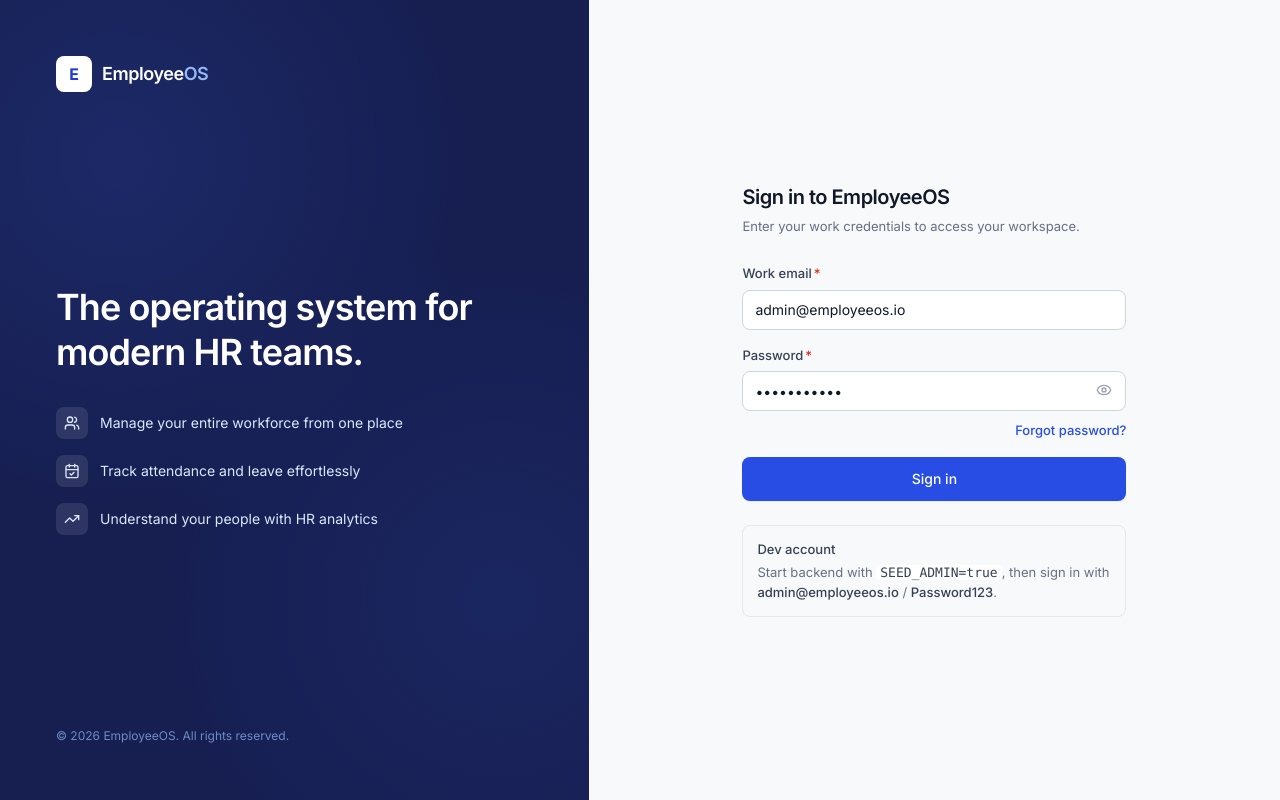
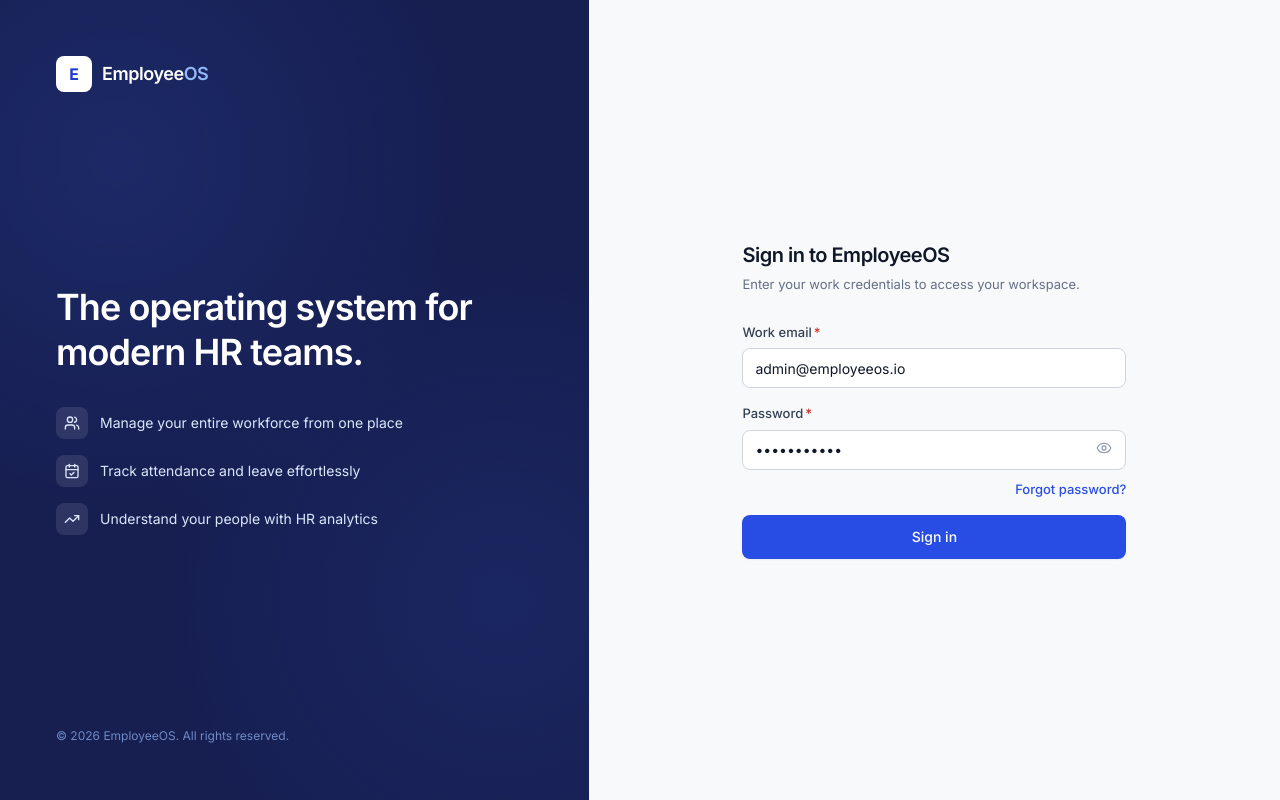
Before and after one commit to vishu8650253797-new/EmployeeOS, a React (Vite) app in the folder frontend/: page /login in a window 1280 px wide. Built offline with nearby package versions, Linux system fonts and the light colour scheme.

Commit message:
refactor: remove developer account instructions from login page

```diff
--- a/frontend/src/pages/auth/Login.jsx
+++ b/frontend/src/pages/auth/Login.jsx
@@ -101,15 +101,6 @@ export default function Login() {
           {loading ? 'Signing in…' : 'Sign in'}
         </Button>
       </form>
-
-      <div className="mt-6 rounded-lg border border-line bg-canvas p-3.5 text-[13px] text-ink-500">
-        <p className="font-medium text-ink-700">Dev account</p>
-        <p className="mt-1">
-          Start backend with <code className="rounded bg-surface px-1 text-ink-700">SEED_ADMIN=true</code>, then sign in with{' '}
-          <span className="font-medium text-ink-700">admin@employeeos.io</span> /{' '}
-          <span className="font-medium text-ink-700">Password123</span>.
-        </p>
-      </div>
     </div>
   );
 }
```
